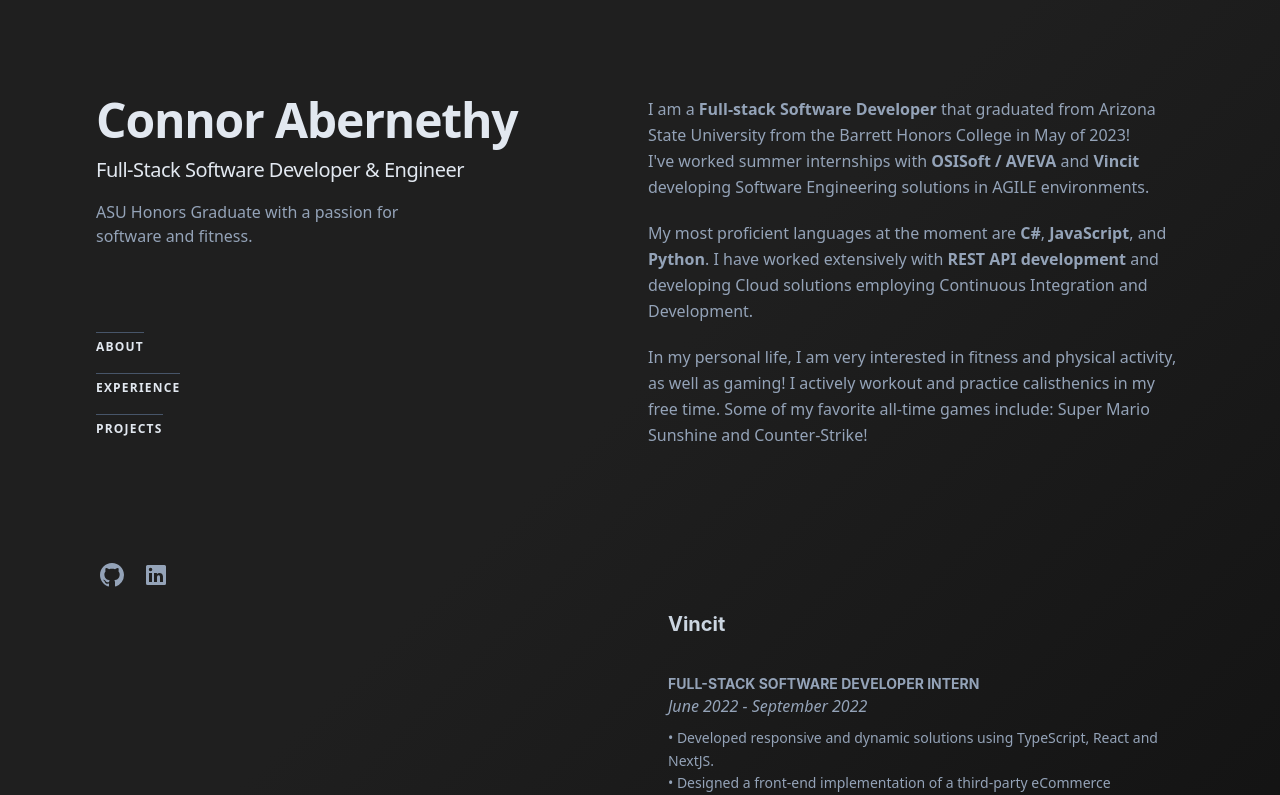
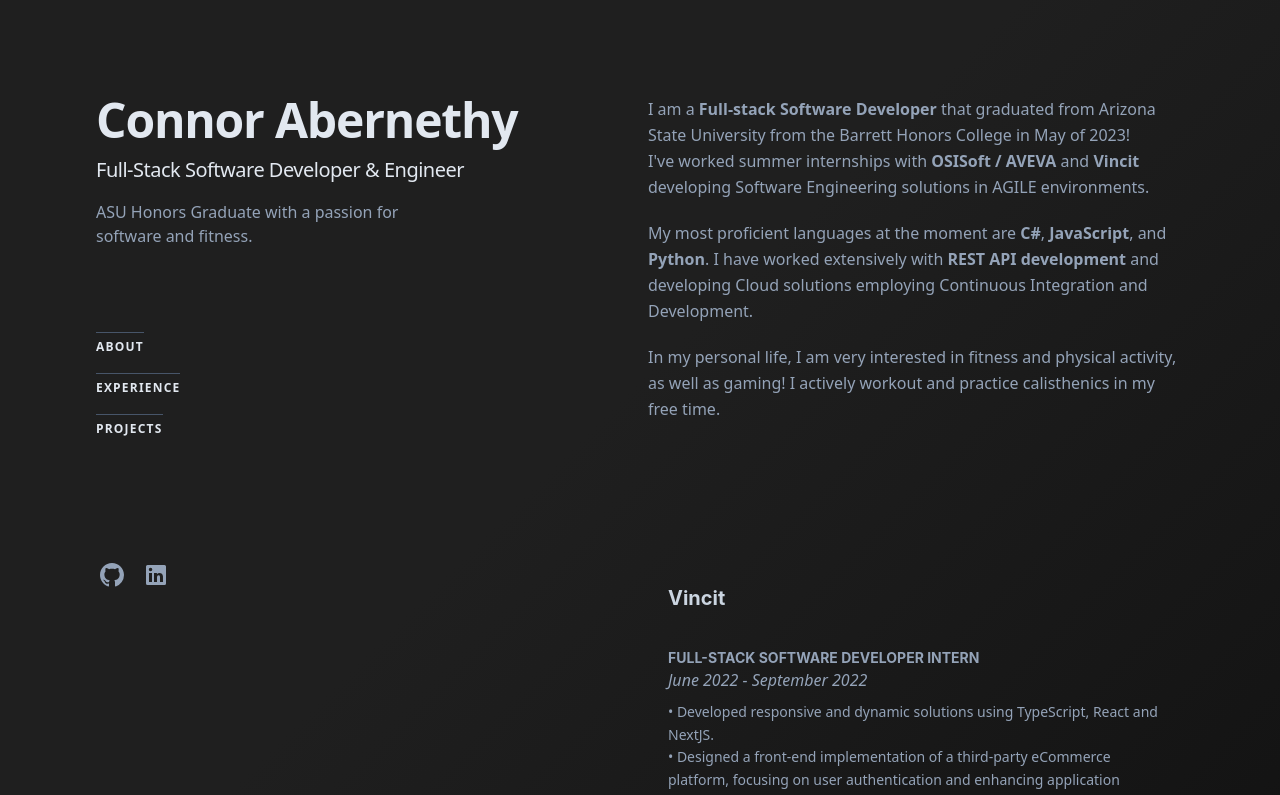
Before and after one commit to connorabernethy/portfolio-njs, a Next.js app in the folder portfolio/: page / in a window 1280 px wide. Shown: the top 795 px of the page. Built offline with nearby package versions, Linux system fonts and the light colour scheme.

Commit message:
Update Content.tsx

```diff
--- a/portfolio/src/components/v2/Content.tsx
+++ b/portfolio/src/components/v2/Content.tsx
@@ -15,7 +15,7 @@
                 <p className="pt-5">My most proficient languages at the moment are <b>C#</b>, <b>JavaScript</b>, and <b>Python</b>.
                  I have worked extensively with <b>REST API development</b> and developing Cloud solutions employing Continuous Integration and Development.</p>
                  <p className="pt-5">In my personal life, I am very interested in fitness and physical activity, as well as gaming! I actively workout and practice
-                 calisthenics in my free time. Some of my favorite all-time games include: Super Mario Sunshine and Counter-Strike!</p>
+                 calisthenics in my free time.</p>
             </section>
             <section className="mb-16 scroll-mt-16 md:mb-24 lg:mb-36 lg:scroll-mt-24" ref={experience}>
                 <ExperienceCard job="Vincit" position="Full-Stack Software Developer Intern" timespan="June 2022 - September 2022">
```
